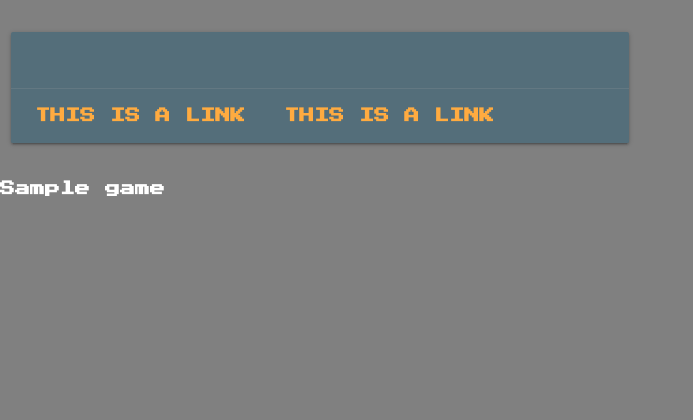
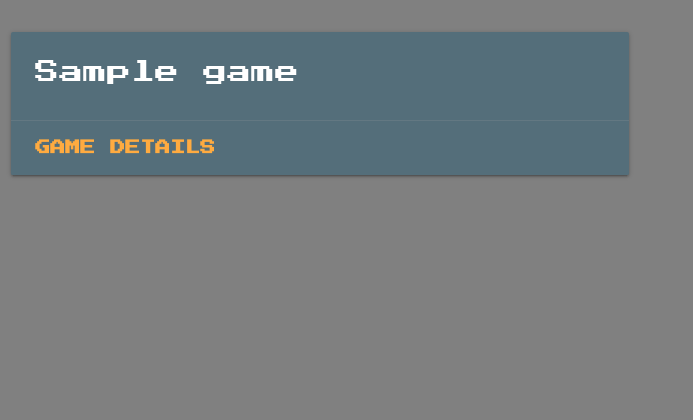
Before and after one commit to lincolnyouree/The-Best-Barcade, a Django app: page /games/ in a window 1280 px wide. Shown: the part 112-532 px from the top of the page, without its empty margins (0-693 px from the left). Run offline with Django 3.2, Linux system fonts and the light colour scheme; tables that the repository leaves empty hold one stand-in row (values such as "Sample post").

Commit message:
update index.html

```diff
--- a/main_app/templates/games/index.html
+++ b/main_app/templates/games/index.html
@@ -3,7 +3,7 @@
 {% block content %}
 
 <h1>All Games</h1>
-
+{% for game in games%}
   <div class="row">
     <div class="col s12 m6">
       <div class="card blue-grey darken-1">
@@ -12,16 +12,11 @@
           <p></p>
         </div>
         <div class="card-action">
-          <a href="#">This is a link</a>
-          <a href="#">This is a link</a>
+          <a href="#">Game Details</a>
         </div>
       </div>
     </div>
   </div>
-
-    {%for game in games%}
-        {{game.name}}
-
-    {% endfor %}
+{% endfor %}
 
 {% endblock %}
```
